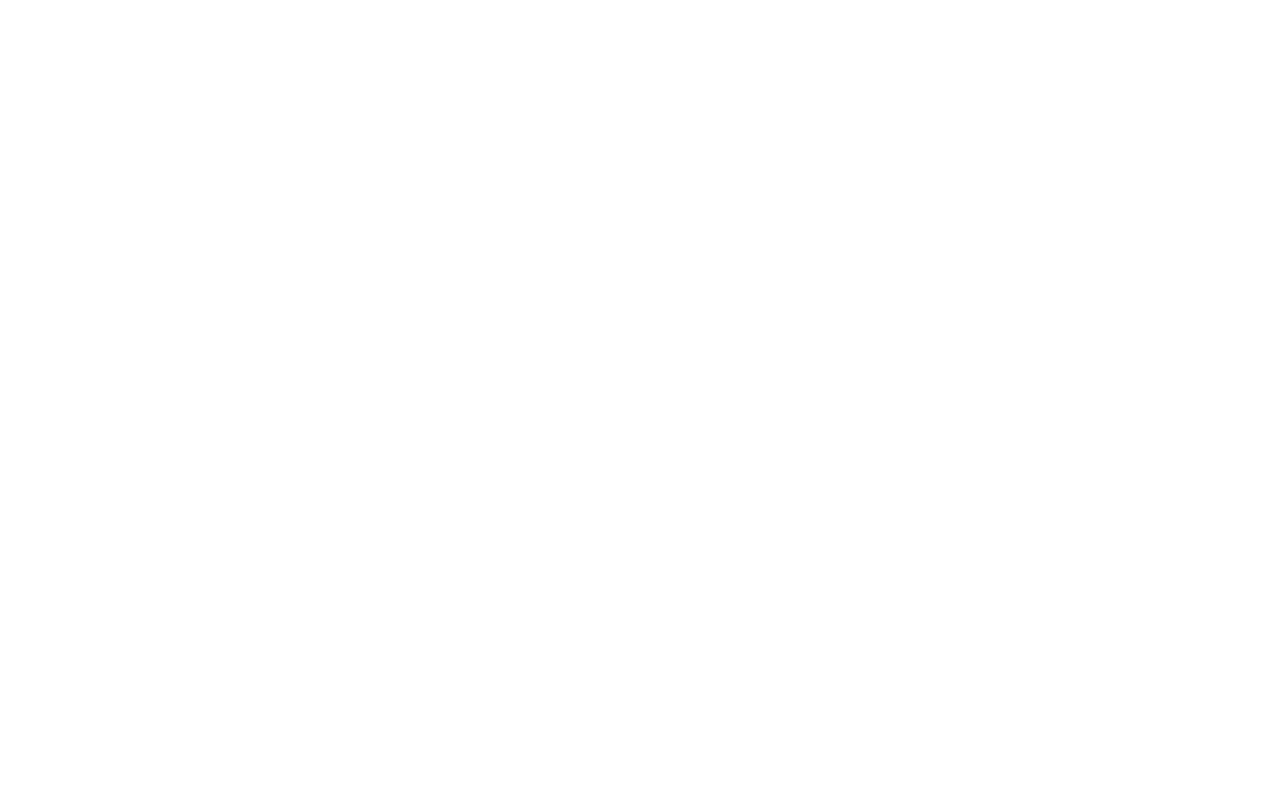
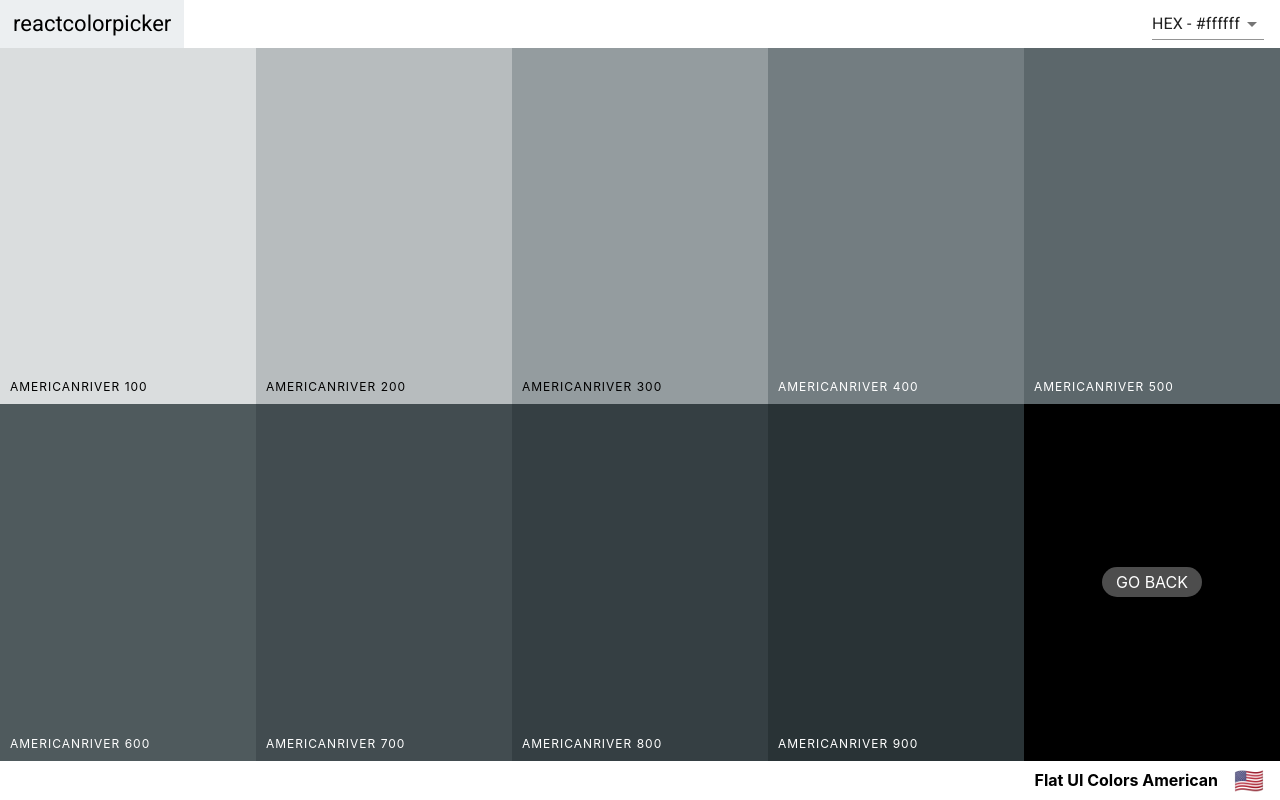
Before and after one commit to hg1121/Color-Project, a React (Create React App) app in the folder colors-app/: page /palette/flat-ui-colors-american/americanriver in a window 1280 px wide. Built offline with nearby package versions, Linux system fonts and the light colour scheme.

Commit message:
Create and Style SingleColorPalette

```diff
--- a/colors-app/src/App.js
+++ b/colors-app/src/App.js
@@ -4,6 +4,7 @@ import Palette from './Palette';
 import seedColors from'./seedColors.js';
 import { generatePalette } from './colorHelpers';
 import PaletteList from './PaletteList';
+import SingleColorPalette from './SingleColorPalette';
 
 class App extends Component {
   findPalette(id){
@@ -20,15 +21,24 @@ class App extends Component {
             render={ (routeProps)=><PaletteList palettes = {seedColors} {...routeProps}/> }>
 
           </Route>
+
           <Route
             exact path='/palette/:id'
             render={ routeProps =>
                 <Palette palette = { generatePalette(this.findPalette(routeProps.match.params.id)) }/> }
           >
           </Route>
-          {/* <div className="App">
-            <Palette palette = { generatePalette(seedColors[4]) }/>
-          </div>  */}
+
+          <Route
+              exact path='/palette/:paletteId/:colorId'
+              render={ (routeProps)=>
+                <SingleColorPalette
+                  colorId = {routeProps.match.params.colorId}
+                  palette = { generatePalette(this.findPalette(routeProps.match.params.paletteId))}
+                /> }
+            >
+          </Route>
+
       </Switch>
     );
   }
--- a/colors-app/src/ColorBox.css
+++ b/colors-app/src/ColorBox.css
@@ -8,6 +8,16 @@
     margin-bottom: -3.5px;
 }
 
+/* overwrite the height of colorBox inside the SingleColorPalette */
+.SingleColorPalette .ColorBox{
+    height:50%;
+}
+
+.go-back.ColorBox{
+    background-color: black;
+}
+
+.back-button,
 .copy-button{
     width: 100px;
     height: 30px;
@@ -27,6 +37,11 @@
     border-radius: 300px;
     border: none;
     opacity: 0;
+}
+
+.back-button{
+    opacity: 1;
+    text-decoration: none;
 }
 
 /* when hover the colorbox, opacity of copy button to be 1 */
@@ -78,6 +93,10 @@
     font-size: 12px;
 }
 
+.light-text {
+    color:white
+}
+
 .see-more{
     background: rgba(255, 255, 255, 0.3);
     position: absolute;
@@ -89,6 +108,10 @@
     height: 30px;
     text-align: center;
     line-height: 30px;
+}
+
+.ColorBox .dark-text{
+    color: rgba(0, 0, 0, 0.5);
 }
 
 .copy-overlay {
@@ -143,6 +166,6 @@
 }
 
 .copy-msg p{
-    font-size: 1.8rem;
-    font-weight: 100;
+    font-size: 3rem;
+    font-weight: 200;
 }
--- a/colors-app/src/ColorBox.js
+++ b/colors-app/src/ColorBox.js
@@ -1,8 +1,32 @@
 import React, { Component } from 'react';
 import './ColorBox.css';
 import CopyToClipboard from 'react-copy-to-clipboard';
+import { Link } from 'react-router-dom';
+import chroma from 'chroma-js';
+import { withStyles } from '@material-ui/styles';
 
-export default class ColorBox extends Component {
+const style ={
+    copyText: {
+        color: props => chroma(props.background).luminance() >= 0.55 ? 'black' : 'white'
+    },
+    colorName: {
+        color: props => chroma(props.background).luminance() <= 0.20 ? 'white' : 'black'
+    },
+    seeMore: {
+        color: props => chroma(props.background).luminance() >= 0.55 ? 'rgba(0,0,0,0.5)' : 'white',
+        background: 'rgba(255, 255, 255, 0.3)',
+        position: 'absolute',
+        bottom: '0',
+        right: '0',
+        border: 'none',
+        width: '60px',
+        height: '30px',
+        textAlign: 'center',
+        lineHeight: '30px'
+    }
+}
+
+ class ColorBox extends Component {
     constructor(props){
         super(props);
         this.state = {copied: false};
@@ -15,8 +39,10 @@ export default class ColorBox extends Component {
         });
     }
     render() {
-        const {name, background} = this.props;
+        const {name, background, paletteId, id, showLink, classes} = this.props;
         const {copied} = this.state;
+         //get how dark the backgroundColor is. value from 0 to 1
+        const  isLightColor = chroma(background).luminance() >= 0.55;
         return (
             <CopyToClipboard text={background} onCopy={this.changeCopyState}>
                 <div className='ColorBox' style={{ background }}>
@@ -24,17 +50,24 @@ export default class ColorBox extends Component {
                          style={{ background }}/>
                     <div className={ `copy-msg ${copied && 'show'}`}>
                         <h1>copied</h1>
-                        <p>{background}</p>
+                        <p className={classes.copyText}>{background}</p>
                     </div>
                     <div className='copy-container'>
                         <div className='box-container'>
-                            <span>{name}</span>
+                            <span className={classes.colorName}>{name}</span>
                         </div>
-                        <button className='copy-button'>Copy</button>
+                        <button className={`copy-button ${isLightColor && 'dark-text'}`}>Copy</button>
                     </div>
-                    <span className='see-more'>More</span>
+                    {showLink &&
+                        <Link to={`/palette/${paletteId}/${id}`} onClick={ e => e.stopPropagation() }>
+                            <span className={classes.seeMore}>MORE</span>
+                        </Link>
+                    }
+
                 </div>
             </CopyToClipboard>
         )
     }
 }
+
+export default withStyles(style)(ColorBox);
--- a/colors-app/src/Navbar.css
+++ b/colors-app/src/Navbar.css
@@ -46,7 +46,7 @@
     border:none;
     width: 13px;
     height: 13px;
-    margin-left: -7px;
+    /* margin-left: -7px; */
     margin-top: -3px;
 }
 
--- a/colors-app/src/Navbar.js
+++ b/colors-app/src/Navbar.js
@@ -34,6 +34,7 @@ export default class Navbar extends Component {
                 <div className='logo'>
                     <Link to='/'>reactcolorpicker</Link>
                 </div>
+                {this.props.showSlideBar && (
                     <div className='slider-container'>
                         <span>Level: {level}</span>
                         <div className='slider'>
@@ -46,6 +47,8 @@ export default class Navbar extends Component {
                             />
                         </div>
                     </div>
+                )}
+
                 <div className='select-container'>
                     <Select onChange={this.handleFormatChange} value = {format} >
                         <MenuItem value='hex'> HEX - #ffffff</MenuItem>
--- a/colors-app/src/Palette.js
+++ b/colors-app/src/Palette.js
@@ -2,6 +2,7 @@ import React, { Component } from 'react';
 import ColorBox from './ColorBox';
 import './Palette.css';
 import Navbar from './Navbar';
+import PaletteFooter from './PaletteFooter';
 
 export default class Palette extends Component {
     constructor(props){
@@ -20,10 +21,16 @@ export default class Palette extends Component {
     }
 
     render() {
-        const {colors, paletteName, emoji} = this.props.palette;
+        const {colors, paletteName, emoji, id} = this.props.palette;
         const {level, format} = this.state;
         const colorBoxes = colors[level].map( color => (
-            < ColorBox background={color[format]} name={color.name} key={color.id}/>
+            < ColorBox
+                background={color[format]}
+                name={color.name}
+                key={color.id}
+                id={color.id}
+                paletteId={id}
+                showLink={true}/>
         ));
         return (
             <div className='Palette'>
@@ -31,14 +38,15 @@ export default class Palette extends Component {
                     level={level}
                     changeLevel={this.changeLevel}
                     handleChange={this.changeFormat}
+                    showSlideBar={true}
                 />
                 <div className='Palette-colors'>
                     {colorBoxes}
                 </div>
-                <footer className='Palette-footer'>
-                    {paletteName}
-                    <span className='emoji'>{emoji}</span>
-                </footer>
+                <PaletteFooter
+                    paletteName={paletteName}
+                    emoji={emoji}
+                />
             </div>
         )
     }
--- /dev/null
+++ b/colors-app/src/PaletteFooter.js
@@ -0,0 +1,11 @@
+import React, { Component } from 'react';
+
+export default function PaletteFooter(props) {
+    const {paletteName, emoji} = props; //function does not need this.props
+        return (
+            <footer className='Palette-footer'>
+                {paletteName}
+                <span className='emoji'>{emoji}</span>
+            </footer>
+        )
+}
--- /dev/null
+++ b/colors-app/src/SingleColorPalette.js
@@ -0,0 +1,60 @@
+import React, { Component } from 'react';
+import ColorBox from './ColorBox';
+import Navbar from './Navbar';
+import PaletteFooter from './PaletteFooter';
+import { Link } from 'react-router-dom';
+
+class SingleColorPalette extends Component {
+    constructor(props){
+        super(props);
+        this._shades = this.gatherShades(this.props.palette, this.props.colorId) ;
+        this.changeFormat = this.changeFormat.bind(this);
+        this.state = {format: 'hex'};
+    }
+
+    gatherShades(palette, colorToFilterBy) {
+        let shades = [];
+        let allColors = palette.colors;  //{50:[], 100:[], 200:[] ...}
+        for( let key in allColors){
+            shades = shades.concat(
+                // allColors[50] = [...]
+                allColors[key].filter(color => color.id === colorToFilterBy)
+            );
+        }
+        return shades.slice(1);
+    }
+
+    changeFormat(val) {
+        this.setState({format: val})
+    }
+
+    render() {
+        const {format} = this.state;
+        const {paletteName, emoji, id} = this.props.palette;
+        const colorBoxes = this._shades.map(color =>
+            <ColorBox
+                key={color.name}
+                id={color.id}
+                name={color.name}
+                background={color[format]}
+                showLink={false}
+            />)
+        return (
+            <div className='SingleColorPalette Palette'>
+                <Navbar handleChange={this.changeFormat} showSlideBar={false}/>
+                <div className='Palette-colors'>
+                    {colorBoxes}
+                    <div className='go-back ColorBox'>
+                        <Link to={`/palette/${id}`} className='back-button'>Go Back</Link>
+                    </div>
+                </div>
+                <PaletteFooter
+                    paletteName={paletteName}
+                    emoji={emoji}
+                />
+            </div>
+        )
+    }
+}
+
+export default SingleColorPalette;
```
Lines whose indentation alone changed are shown as unchanged.
